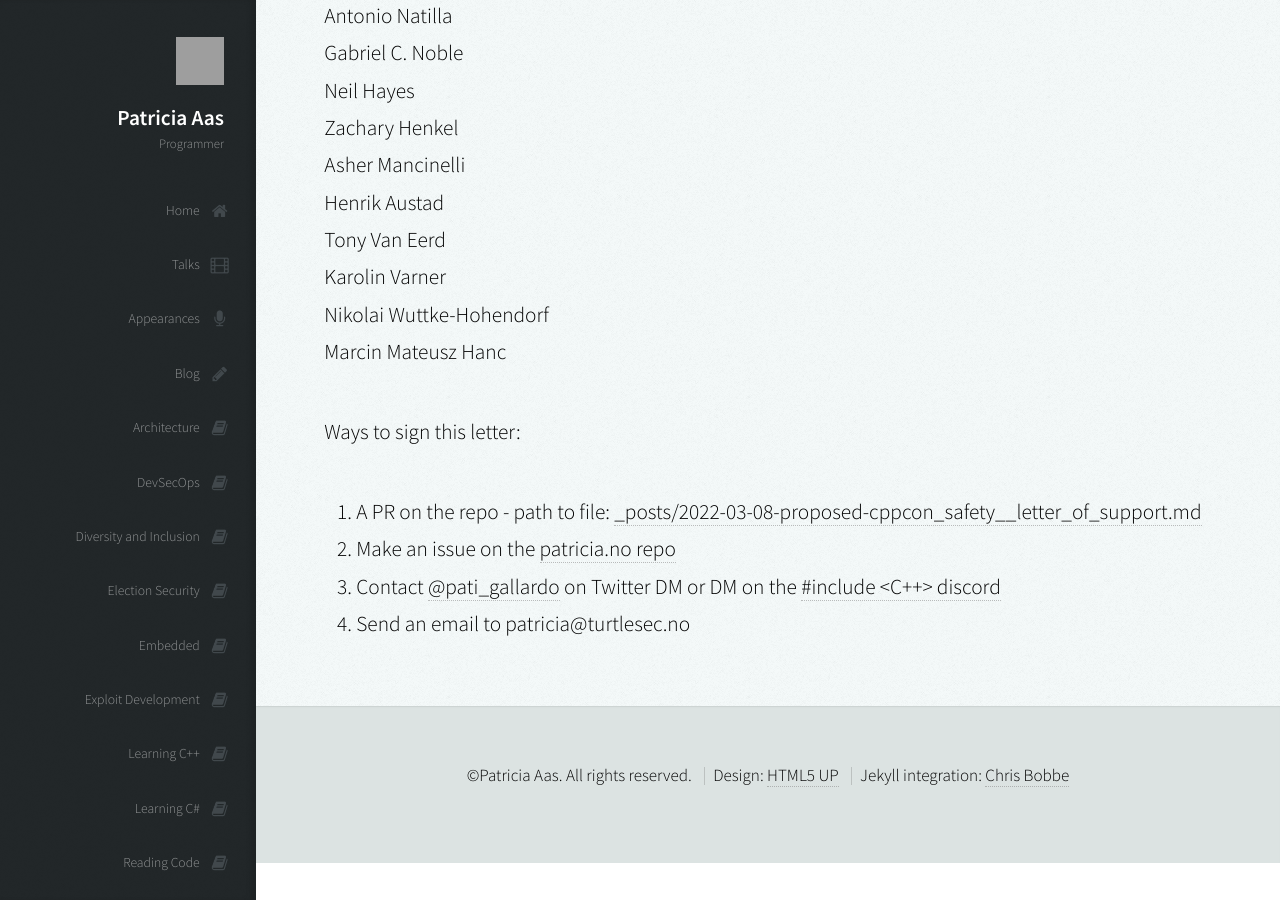
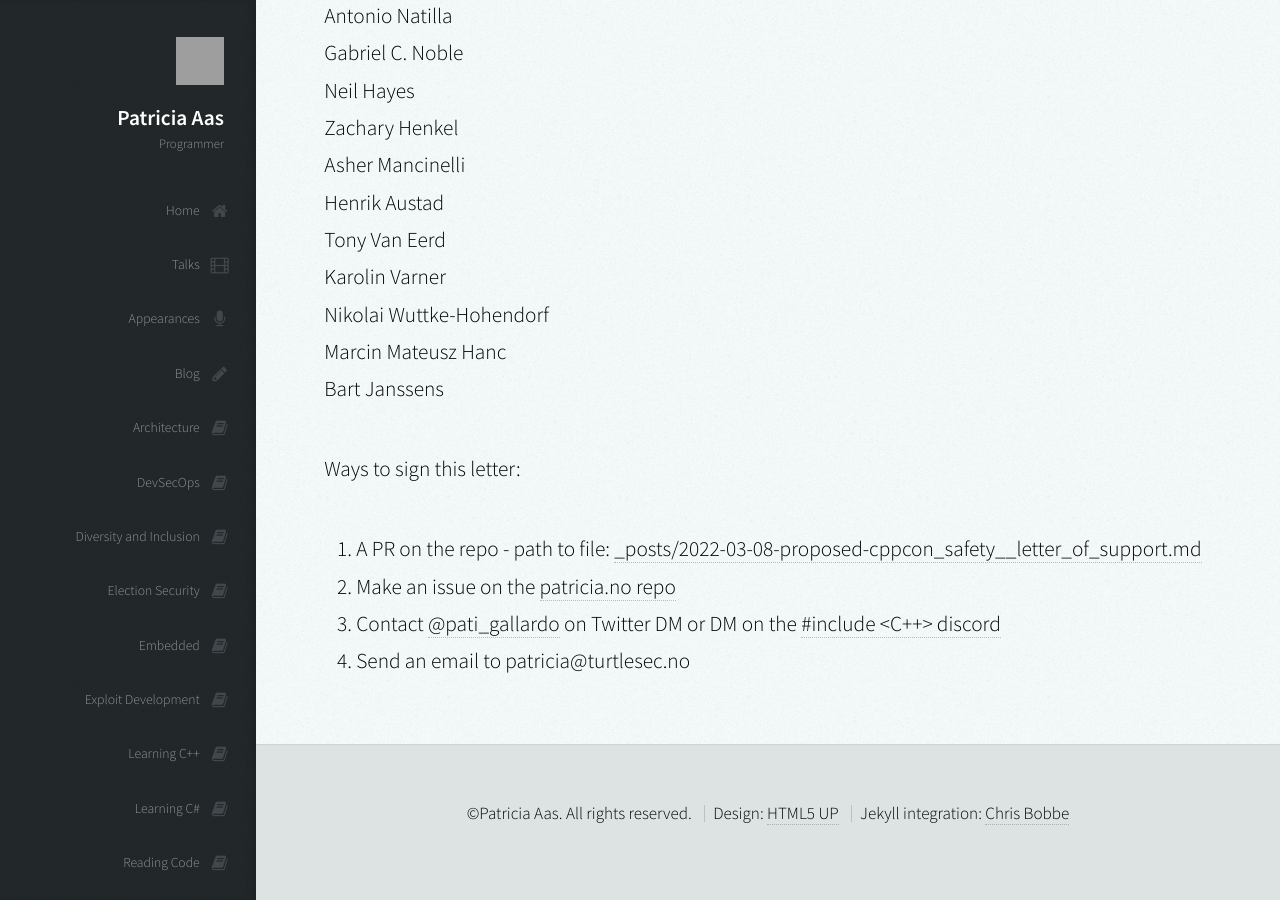
Before and after one commit to patricia-gallardo/patricia-gallardo.github.io, a Jekyll site: the page built from _posts/2022-03-08-proposed-cppcon_safety__letter_of_support.md, in a window 1280 px wide and 900 px high, scrolled down 4589 px. Built offline with Jekyll 4.4.1, drawn with Linux system fonts in a browser that asks for light colours; nearby versions of some CDN libraries; grey boxes are pictures that could not be loaded.

Commit message:
Sign letter of support

```diff
--- a/_posts/2022-03-08-proposed-cppcon_safety__letter_of_support.md
+++ b/_posts/2022-03-08-proposed-cppcon_safety__letter_of_support.md
@@ -131,6 +131,7 @@ Tony Van Eerd <br>
 Karolin Varner <br>
 Nikolai Wuttke-Hohendorf <br>
 Marcin Mateusz Hanc <br>
+Bart Janssens <br>
 
 
 Ways to sign this letter:
```
